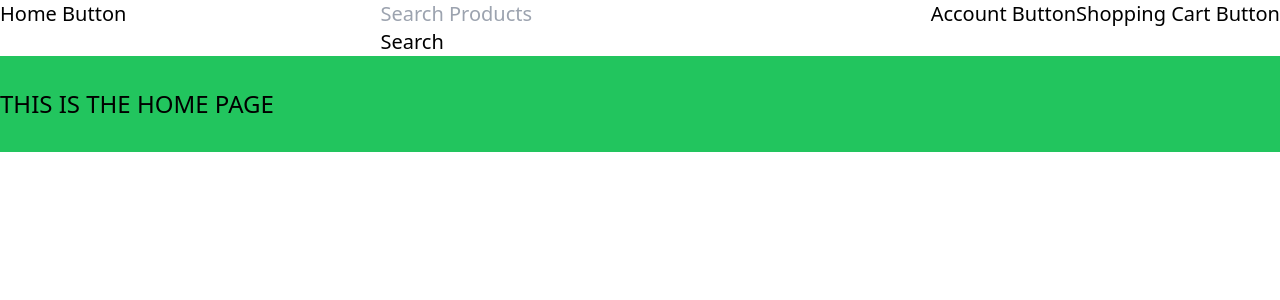
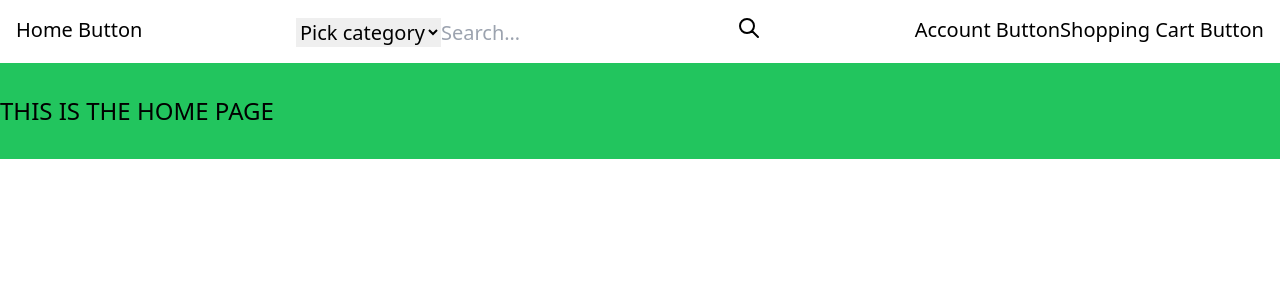
Before and after one commit to azambran21/ecommerce, a React (Vite) app: page / in a window 1280 px wide. Shown: the top 300 px of the page. Built offline with nearby package versions, Linux system fonts and the light colour scheme.

Commit message:
Initialized Redux Product Slice

```diff
--- a/src/client/components/Navbar.tsx
+++ b/src/client/components/Navbar.tsx
@@ -5,7 +5,7 @@ import SearchBar from "./SearchBar";
 const Navbar = () => {
   return (
     <nav >
-      <div className="flex flex-row justify-between text-xl">
+      <div className="flex flex-row justify-between text-xl p-4">
         <HomeButton />
         <SearchBar />
         <div>
--- a/src/client/components/SearchBar.tsx
+++ b/src/client/components/SearchBar.tsx
@@ -1,18 +1,34 @@
 import React from "react";
-
 
 
 const SearchBar = () => {
   return (
-    <form>
-      <div>
-        <input name = "searchform" type = "search" placeholder="Search Products"></input>
+    <div className="form-control">
+      <div className="input-group">
+        <select className="select select-bordered">
+          <option disabled selected>Pick category</option>
+          <option>T-shirts</option>
+          <option>Mugs</option>
+        </select>
+        <input type="text" placeholder="Search…" className="input input-bordered" />
+        <button className="btn btn-square">
+          <svg xmlns="http://www.w3.org/2000/svg" className="h-6 w-6" fill="none" viewBox="0 0 24 24" stroke="currentColor"><path strokeLinecap="round" strokeLinejoin="round" strokeWidth="2" d="M21 21l-6-6m2-5a7 7 0 11-14 0 7 7 0 0114 0z" /></svg>
+        </button>
       </div>
-      <div>
-        <button type = "submit">Search</button>
-      </div>
-    </form>
+    </div>
   )
 };
+// const SearchBar = () => {
+//   return (
+//     <form>
+//       <div>
+//         <input name = "searchform" type = "search" placeholder="Search Products"></input>
+//       </div>
+//       <div>
+//         <button type = "submit">Search</button>
+//       </div>
+//     </form>
+//   )
+// };
 
 export default SearchBar;
--- /dev/null
+++ b/src/client/features/product/productSlice.ts
@@ -0,0 +1,88 @@
+import { createSlice } from '@reduxjs/toolkit'
+import type { PayloadAction } from '@reduxjs/toolkit'
+import type { RootState } from '../../app/store'
+import { Product } from '../../../types'
+
+// Define a type for the slice state
+interface ProductsState {
+  products: Product[]
+}
+
+// Define the initial state using that type
+const initialState: ProductsState = {
+  products: [],
+}
+
+//hold all products in state
+//for search purposes
+//getAllProducts: () => make Fetch request to API and store all items in a products array state (WHY? bc making API calls are expensive)
+//getProduct: (payload) => returns a type of product
+    //getWomensClothing: () => filter all products and retuern to UI ana rray of womens clothing
+    //getMensClothing: () => filter all products and return to UI an array with mens clothing
+    //getElectronics: () => filter all products and return
+
+export const productSlice = createSlice({
+  name: 'products',
+  // `createSlice` will infer the state type from the `initialState` argument
+  initialState,
+  reducers: {
+    getAllProducts: (state: ProductsState = initialState, action: PayloadAction<string>): ProductsState => {
+      // let newState = [...state.products]; //[...initialState.products, state]
+      // newState.push(action.payload);
+      fetch('https://fakestoreapi.com/products')
+            .then(res => res.json())
+            .then(items => {
+              state.products = [...items];
+            })
+            .catch(err => console.log(err));
+      return state;
+    },
+     getProductCategory: (state: ProductsState = initialState, action: PayloadAction<string>): Product[] => {
+        switch(action.payload) {
+          case "Women's Clothing":
+            //filter womens clothing
+            //return array w/ women's clothing
+            const filteredProducts = state.products.filter(product => product.category === "women's clothing");
+            break;
+          case "Men's Clothing":
+            //filter mens clothing
+            //return array w/ mens clothing
+            break;
+          case "Electronics":
+            //filter electronics
+            //return array w/ electronics
+            break;
+          case "Jewelry":
+            //filter jewlwery
+            //return array w/ jewelry
+            break;
+          default:
+            //handle invalid choice , tell user it is invalid
+            return null;
+        }
+    },
+    getProductSearch: (state: ProductsState = initialState, action: PayloadAction<string>) => {
+        let filtered = state.products.filter(filterSearchTerm)
+    }
+
+  },
+})
+
+export const { getAllProducts } = productSlice.reducer
+
+// Other code such as selectors can use the imported `RootState` type
+// export const selectShoppingCart = (state: RootState) => state.shoppingCart.products;
+
+// export default productSlice.reducer
+
+//function that filters according to appearance of search term in title
+const filterSearchTerm = (products: Product[], searchTerm : string) =>{
+    let filteredArray = [];
+    for(let i = 0; i < products.length; i++){
+        let newProduct = products.title;
+        if(newProduct.search(/searchTerm/i) !== -1){
+            filteredArray.push(products[i])
+        }
+    }
+    return filteredArray;
+}
--- a/src/client/pages/HomePage.tsx
+++ b/src/client/pages/HomePage.tsx
@@ -1,7 +1,17 @@
-import React from 'react';
+import React, {useEffect} from 'react';
 import Layout from '../components/Layout';
+import { getAllProducts } from '../features/product/productSlice';
 
 const HomePage = () => {
+
+  async function getProductsHelper() {
+    const allProdcuts = await getAllProducts();
+    console.log(allProdcuts);
+  }
+  useEffect(() => {
+    getProductsHelper();
+  }, []);
+
   return (
     <Layout>
       <h1 className='bg-green-500 text-2xl py-8'>THIS IS THE HOME PAGE</h1>
```
Also changed, not shown: src/types.ts (+10 -1 lines).
